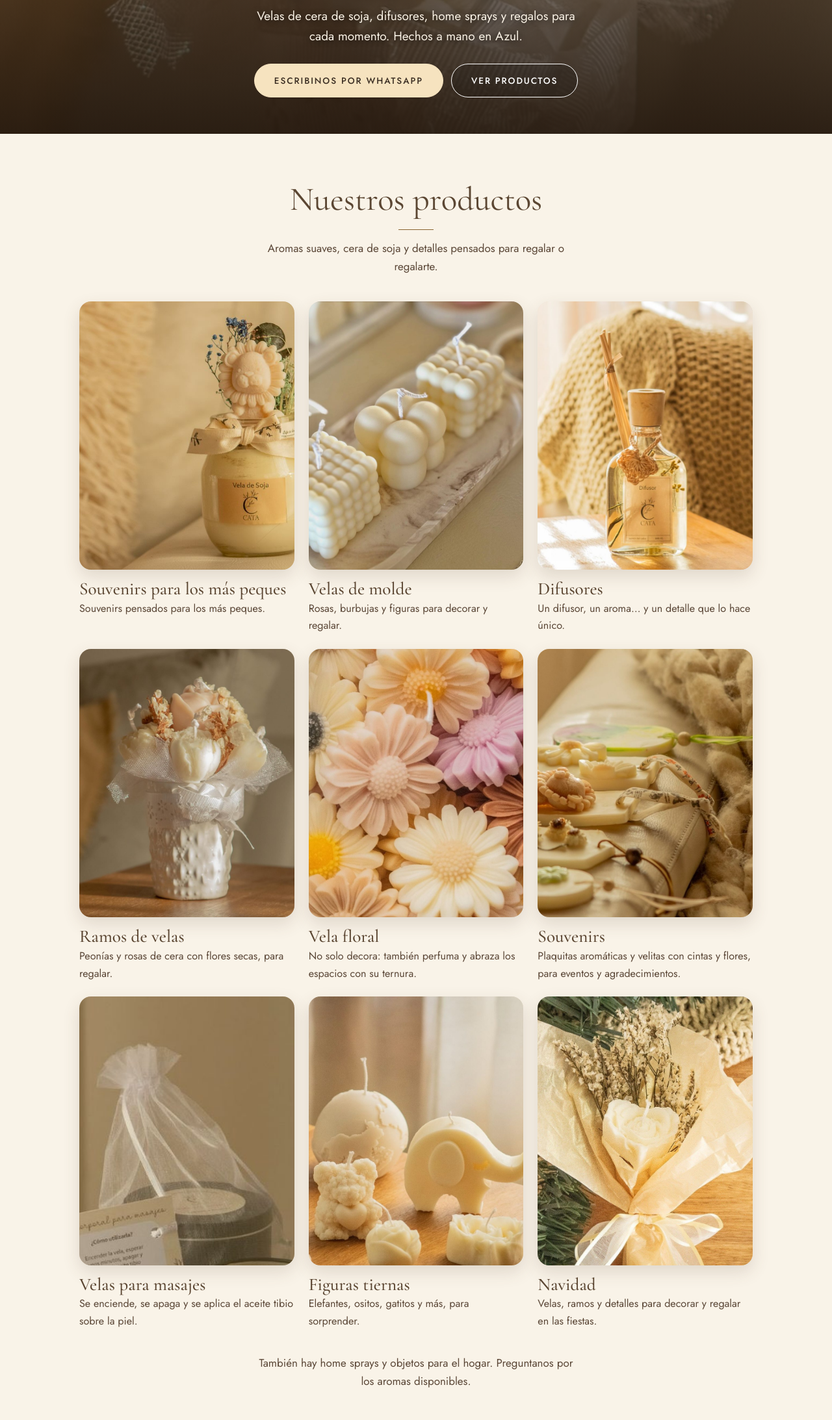
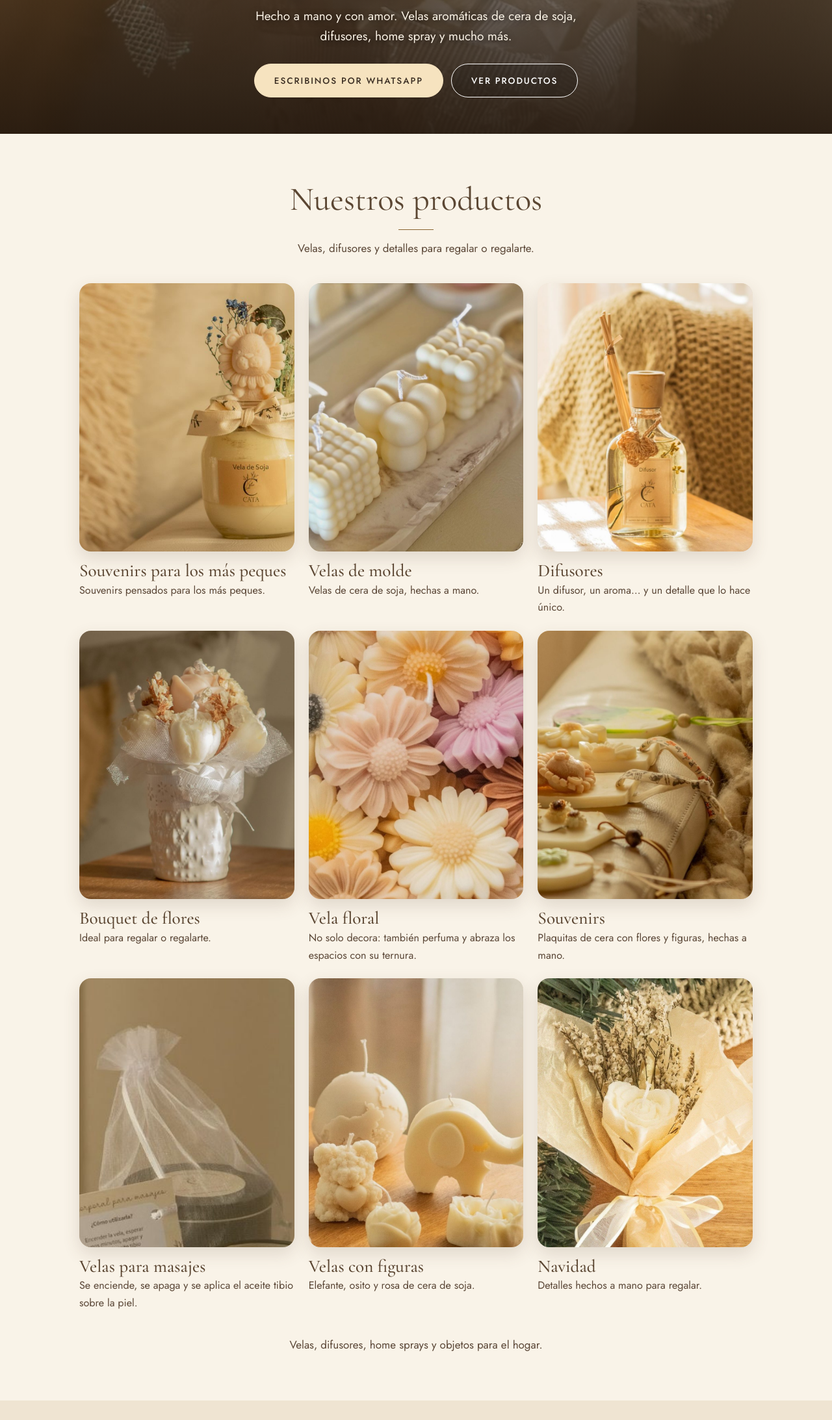
Before and after one commit to tuimagenstudios/cata-velas-aromas, a plain HTML site: page index.html in a window 1280 px wide. Shown: the part 611-2797 px from the top of the page at 65% size. Drawn offline with Linux system fonts and the light colour scheme.

Commit message:
Textos fieles a los posts de Cata, sin inventar

```diff
--- a/index.html
+++ b/index.html
@@ -204,7 +204,7 @@
     <div class="hero-txt">
       <p class="peq">Hecho a mano y con amor</p>
       <h1>Velas y aromas para tu <i>hogar</i></h1>
-      <p class="sub">Velas de cera de soja, difusores, home sprays y regalos para cada momento. Hechos a mano en Azul.</p>
+      <p class="sub">Hecho a mano y con amor. Velas aromáticas de cera de soja, difusores, home spray y mucho más.</p>
       <div class="botones"><a class="btn" href="https://wa.me/5492281325731?text=Hola%20Cata%2C%20vi%20tu%20web%20y%20quiero%20consultar" target="_blank" rel="noopener">Escribinos por WhatsApp</a><a class="btn ghost" href="#productos">Ver productos</a></div>
     </div>
   </div>
@@ -212,19 +212,19 @@
   <section id="productos">
     <div class="wrap">
       <h2>Nuestros productos</h2><div class="linea"></div>
-      <p class="sub2">Aromas suaves, cera de soja y detalles pensados para regalar o regalarte.</p>
+      <p class="sub2">Velas, difusores y detalles para regalar o regalarte.</p>
       <div class="grid">
         <div class="card"><div class="foto"><img src="img/velas-soja.jpg" alt="Souvenir para los más peques: frasco de cera de soja con un leoncito de cera y flores secas" loading="lazy" width="1000" height="666"></div><h3>Souvenirs para los más peques</h3><p>Souvenirs pensados para los más peques.</p></div>
-        <div class="card"><div class="foto"><img src="img/velas-molde.jpg" alt="Velas de molde de cera de soja" loading="lazy" width="829" height="1000"></div><h3>Velas de molde</h3><p>Rosas, burbujas y figuras para decorar y regalar.</p></div>
+        <div class="card"><div class="foto"><img src="img/velas-molde.jpg" alt="Velas de molde de cera de soja" loading="lazy" width="829" height="1000"></div><h3>Velas de molde</h3><p>Velas de cera de soja, hechas a mano.</p></div>
         <div class="card"><div class="foto"><img src="img/difusores.jpg" alt="Difusor Cata con varillas y corazón tejido" loading="lazy" width="750" height="1000"></div><h3>Difusores</h3><p>Un difusor, un aroma… y un detalle que lo hace único.</p></div>
-        <div class="card"><div class="foto"><img src="img/ramos.jpg" alt="Ramo de velas de peonías y rosa con flores secas" style="object-position:center 35%" loading="lazy" width="751" height="1000"></div><h3>Ramos de velas</h3><p>Peonías y rosas de cera con flores secas, para regalar.</p></div>
+        <div class="card"><div class="foto"><img src="img/ramos.jpg" alt="Ramo de velas de peonías y rosa con flores secas" style="object-position:center 35%" loading="lazy" width="751" height="1000"></div><h3>Bouquet de flores</h3><p>Ideal para regalar o regalarte.</p></div>
         <div class="card"><div class="foto"><img src="img/flores-cera.jpg" alt="Velas de cera con forma de margaritas de colores" loading="lazy" width="956" height="1000"></div><h3>Vela floral</h3><p>No solo decora: también perfuma y abraza los espacios con su ternura.</p></div>
-        <div class="card"><div class="foto"><img src="img/souvenirs.jpg?v=2" alt="Plaquitas aromáticas de cera con flores secas, margaritas y cintas, hechas a mano por Cata" loading="lazy" width="900" height="941"></div><h3>Souvenirs</h3><p>Plaquitas aromáticas y velitas con cintas y flores, para eventos y agradecimientos.</p></div>
+        <div class="card"><div class="foto"><img src="img/souvenirs.jpg?v=2" alt="Plaquitas aromáticas de cera con flores secas, margaritas y cintas, hechas a mano por Cata" loading="lazy" width="900" height="941"></div><h3>Souvenirs</h3><p>Plaquitas de cera con flores y figuras, hechas a mano.</p></div>
         <div class="card"><div class="foto"><img src="img/masajes.jpg" alt="Vela corporal para masajes con su tarjeta de uso" style="object-position:46% center" loading="lazy" width="1000" height="394"></div><h3>Velas para masajes</h3><p>Se enciende, se apaga y se aplica el aceite tibio sobre la piel.</p></div>
-        <div class="card"><div class="foto"><img src="img/figuras.jpg" alt="Velas de cera con forma de elefante, osito y rosa" loading="lazy" width="956" height="1000"></div><h3>Figuras tiernas</h3><p>Elefantes, ositos, gatitos y más, para sorprender.</p></div>
-        <div class="card"><div class="foto"><img src="img/navidad.jpg?v=2" alt="Ramo de papel crema con una vela en forma de corazón, flores secas y ramitas de pino" style="object-position:48% center" loading="lazy" width="1440" height="959"></div><h3>Navidad</h3><p>Velas, ramos y detalles para decorar y regalar en las fiestas.</p></div>
+        <div class="card"><div class="foto"><img src="img/figuras.jpg" alt="Velas de cera con forma de elefante, osito y rosa" loading="lazy" width="956" height="1000"></div><h3>Velas con figuras</h3><p>Elefante, osito y rosa de cera de soja.</p></div>
+        <div class="card"><div class="foto"><img src="img/navidad.jpg?v=2" alt="Ramo de papel crema con una vela en forma de corazón, flores secas y ramitas de pino" style="object-position:48% center" loading="lazy" width="1440" height="959"></div><h3>Navidad</h3><p>Detalles hechos a mano para regalar.</p></div>
       </div>
-      <p class="sub2" style="margin:36px auto 0">También hay home sprays y objetos para el hogar. Preguntanos por los aromas disponibles.</p>
+      <p class="sub2" style="margin:36px auto 0">Velas, difusores, home sprays y objetos para el hogar.</p>
     </div>
   </section>
 
@@ -232,10 +232,10 @@
     <div class="wrap duo">
       <div class="foto"><img src="img/claudia-puesto.jpg" alt="Claudia, de Cata velas y aromas, sonriendo detrás de su mesa llena de velas, souvenirs y difusores" style="object-position:center 30%" loading="lazy" width="1080" height="1080"></div>
       <div>
-        <p class="ciudad">Souvenirs y regalos para eventos</p>
-        <h2>Un detalle hecho a mano para cada invitado</h2><div class="linea"></div>
-        <p>Velitas, plaquitas aromáticas y sachets, con bolsita y tarjeta de la marca. Para comuniones, bautismos, cumpleaños, casamientos y agradecimientos.</p>
-        <p style="margin-bottom:22px">Contanos la fecha y la cantidad, y te armamos una propuesta.</p>
+        <p class="ciudad">Souvenirs</p>
+        <h2>Un detalle especial para acompañar un día inolvidable</h2><div class="linea"></div>
+        <p>Nuestros aromas y velas son una linda opción para regalar como souvenir de comunión, un recuerdo pensado para compartir y guardar con mucho cariño.</p>
+        <p style="margin-bottom:22px">Escribinos y elegimos juntas el ideal.</p>
         <a class="btn" href="https://wa.me/5492281325731?text=Hola%20Cata%2C%20quiero%20consultar%20por%20souvenirs" target="_blank" rel="noopener">Consultar por souvenirs</a>
       </div>
     </div>
@@ -259,7 +259,7 @@
   <section id="contacto" class="cierre">
     <div class="wrap">
       <h2>¿Buscás un regalo especial?</h2>
-      <p>Escribinos y te ayudamos a elegir el aroma ideal.</p>
+      <p>Escribinos y elegimos juntas el ideal.</p>
       <div class="botones"><a class="btn" href="https://wa.me/5492281325731?text=Hola%20Cata%2C%20busco%20un%20regalo" target="_blank" rel="noopener">Escribinos por WhatsApp</a>
       </div><a class="ig-card" href="https://www.instagram.com/cata.velasyaromas/" target="_blank" rel="noopener"><img src="img/logo.jpg?v=2" alt="" width="56" height="56"><span><b>Seguinos en Instagram</b><small>@cata.velasyaromas</small></span></a>
     </div>
```
